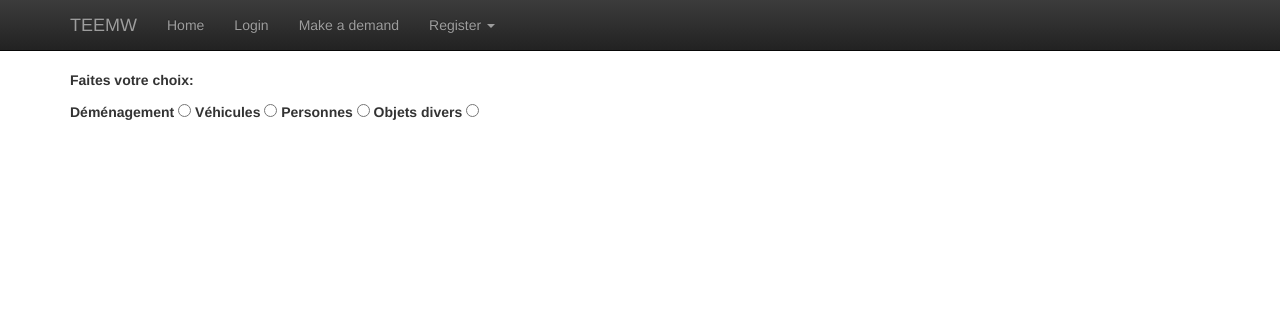
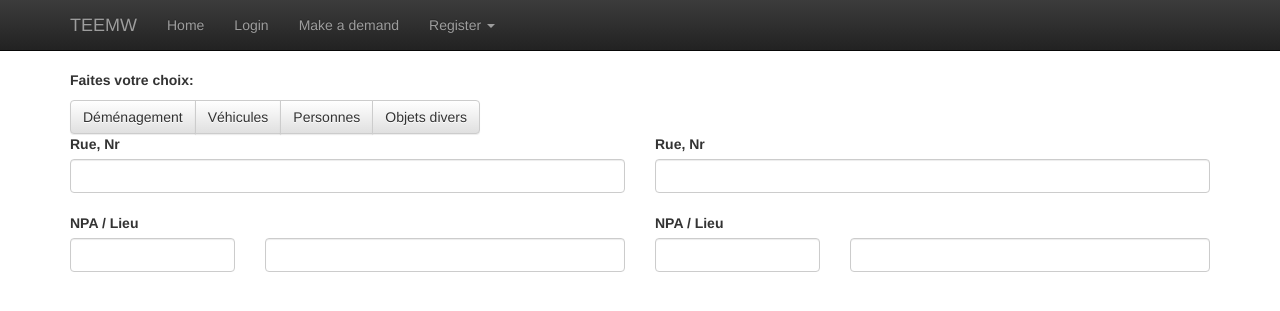
Before and after one commit to benthieu/teemw, a CodeIgniter app: the page made by application/views/demand/demand_form.php in a window 1280 px wide. Shown: the top 311 px of the page. Run offline with CodeIgniter, Linux system fonts and the light colour scheme.

Commit message:
work with xavier

```diff
--- a/application/views/demand/demand_form.php
+++ b/application/views/demand/demand_form.php
@@ -1,36 +1,89 @@
-<style type="text/css">#D1, #D2, #D3, #D4 {display: none;}</style>
+<?php
+$street = array(
+	'name'	=> 'street',
+	'id'	=> 'street',
+	'value'	=> set_value('street'),
+	'maxlength'	=> 80,
+	'size'	=> 30,
+	'class' => 'form-control',
+);
+$address = array(
+	'name'	=> 'address',
+	'id'	=> 'address',
+	'value'	=> set_value('address'),
+	'maxlength'	=> 80,
+	'size'	=> 30,
+	'class' => 'form-control',
+);
+$zip_code = array(
+	'name'	=> 'zip_code',
+	'id'	=> 'zip_code',
+	'value'	=> set_value('zip_code'),
+	'maxlength'	=> 80,
+	'size'	=> 30,
+	'class' => 'form-control',
+);
+?>
+<style type="text/css">
+	.div_demand {
+		display: none;
+	}
+</style>
 <script type="text/javascript">
-function showRadio() {
-	var n = document.form.btnr.length;
-	for(i=1;i<=n;i++) {
-		if(document.getElementById('choix'+i).checked == true) {
-			document.getElementById('D'+i).style.display = "block";
-		} else {
-			document.getElementById('D'+i).style.display = "none";
-		}
-	}
-  }
+$(document).ready(function() {
+	$(".btn-group.choice .btn").click(function() {
+		$(".div_demand").hide();
+		$(".div_"+$(this).attr("id")).show();
+	})
+})
 </script>
 <p><b>Faites votre choix: </b></p>
 <form name="form-inline" action="" method="post">
-	<p>
-		<label>Déménagement <input type="radio" id="choix1" name="btnr" value="dem" onclick="showRadio()" /></label>
-		<label>Véhicules <input type="radio" id="choix2" name="btnr" value="veh" onclick="showRadio()" /></label>
-		<label>Personnes <input type="radio" id="choix3" name="btnr" value="per" onclick="showRadio()"  /></label>
-		<label>Objets divers <input type="radio" id="choix4" name="btnr" value="obj" onclick="showRadio()" /></label>
-	</p>
-  <div id="D1">
-    <div class="form-group">
-      <label for="exampleInputName2">Name</label>
-      <input type="text" class="form-control" id="exampleInputName2" placeholder="Jane Doe">
-    </div>
-    <div class="form-group">
-      <label for="exampleInputEmail2">Email</label>
-      <input type="email" class="form-control" id="exampleInputEmail2" placeholder="jane.doe@example.com">
-    </div>
-    <button type="submit" class="btn btn-default">Send invitation</button>
-  </div>
-	<div id="D1">
+	<div class="btn-group choice" role="group" aria-label="...">
+		<button type="button" class="btn btn-default" id="dem">Déménagement</button>
+		<button type="button" class="btn btn-default" id="veh">Véhicules</button>
+		<button type="button" class="btn btn-default" id="per">Personnes</button>
+		<button type="button" class="btn btn-default" id="obj">Objets divers</button>
+	</div>
+	<div class="row">
+		<div class="col-md-6">
+		  <div class="form-group">
+					<?php echo form_label('Rue, Nr', $street['id']); ?><?php echo form_input($street); ?>
+					<span style="color: red;"><?php echo form_error($street['name']); ?><?php echo isset($errors[$street['name']])?$errors[$street['name']]:''; ?></span>
+				<br>
+					<?php echo form_label('NPA / Lieu ', $zip_code['id']); ?>
+					<div class="row">
+						<div class="col-md-4">
+							<?php echo form_input($zip_code); ?>
+						</div>
+						<div class="col-md-8">
+							<?php echo form_input($address); ?>
+						</div>
+					</div>
+					<span style="color: red;"><?php echo form_error($address['name']); ?><?php echo isset($errors[$address['name']])?$errors[$address['name']]:''; ?></span>
+					<span style="color: red;"><?php echo form_error($zip_code['name']); ?><?php echo isset($errors[$zip_code['name']])?$errors[$zip_code['name']]:''; ?></span>
+		  </div>
+		</div>
+		<div class="col-md-6">
+		  <div class="form-group">
+					<?php echo form_label('Rue, Nr', $street['id']); ?><?php echo form_input($street); ?>
+					<span style="color: red;"><?php echo form_error($street['name']); ?><?php echo isset($errors[$street['name']])?$errors[$street['name']]:''; ?></span>
+				<br>
+					<?php echo form_label('NPA / Lieu ', $zip_code['id']); ?>
+					<div class="row">
+						<div class="col-md-4">
+							<?php echo form_input($zip_code); ?>
+						</div>
+						<div class="col-md-8">
+							<?php echo form_input($address); ?>
+						</div>
+					</div>
+					<span style="color: red;"><?php echo form_error($address['name']); ?><?php echo isset($errors[$address['name']])?$errors[$address['name']]:''; ?></span>
+					<span style="color: red;"><?php echo form_error($zip_code['name']); ?><?php echo isset($errors[$zip_code['name']])?$errors[$zip_code['name']]:''; ?></span>
+		  </div>
+		</div>
+	</div>
+	<div class="div_dem div_demand">
     <div class="form-group">
       <label for="exampleInputName2">Name</label>
       <input type="text" class="form-control" id="exampleInputName2" placeholder="Jane Doe">
@@ -42,15 +95,18 @@ function showRadio() {
     <button type="submit" class="btn btn-default">Send invitation</button>
 	</div>
 
-	<div id="D2">
+	<div class="div_veh div_demand">
+		vehic
 		<label>Prénom de l'amateur <input type="text" /></label> <label>Département de l'amateur <input type="text" /></label>
 	</div>
 
-	<div id="D3">
+	<div class="div_per div_demand">
+		pers
 		<label>Nom de l'animalerie <input type="text" /></label> <label>Département de l'animalerie <input type="text" /></label>
 	</div>
 
-	<div id="D4">
+	<div class="div_obj div_demand">
+		obj
 		<label>Nom de l'association <input type="text" /></label> <label>Département de l'association <input type="text" /></label>
 	</div>
 
```
